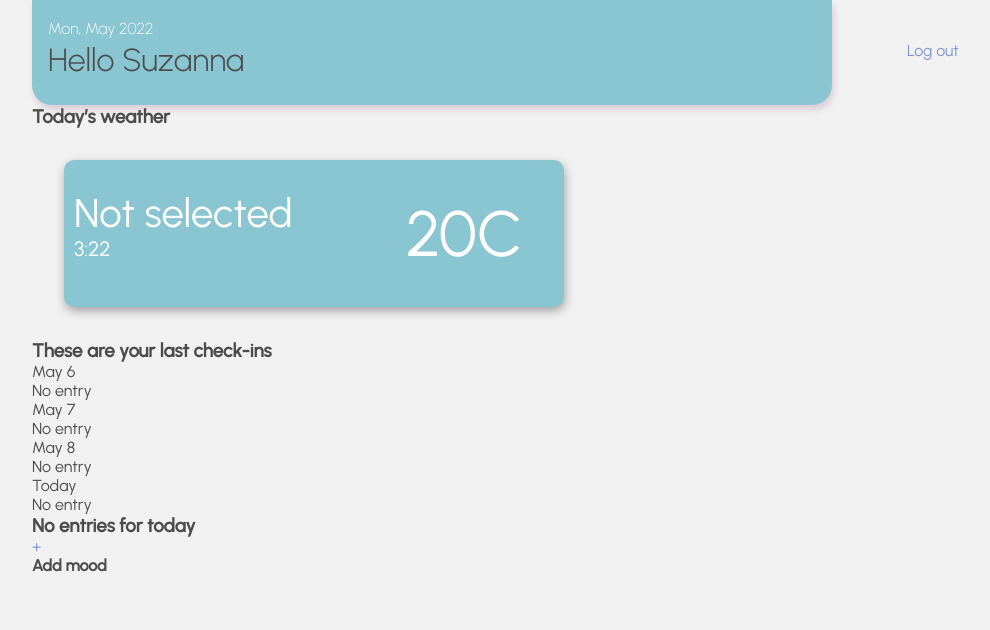
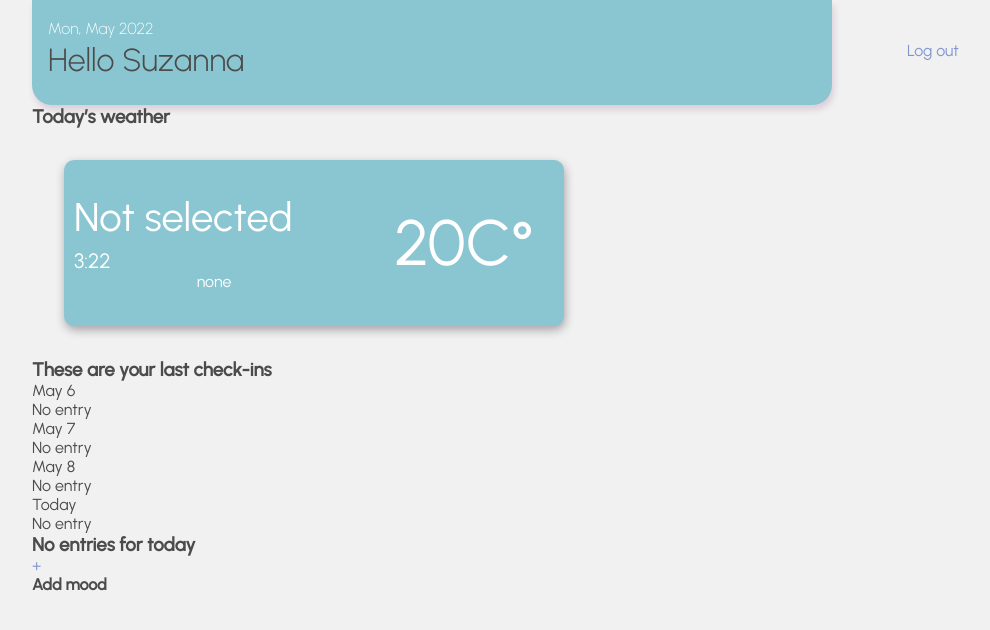
Before and after one commit to wadewilsones/mood-app, a React (Create React App) app in the folder client/: page /test in a window 1280 px wide. Shown: the top 630 px of the page, without its empty margins (208-1198 px from the left). Built offline with nearby package versions, Linux system fonts and the light colour scheme; no server answers.

Commit message:
Weather was edited

```diff
--- a/client/src/App.css
+++ b/client/src/App.css
@@ -125,6 +125,7 @@ body{
         }
     }
 
+
     #moodEdit h3{
         color:white;
         font-weight: 300;
@@ -204,16 +205,15 @@ body{
 
         grid-row-start:1;
         grid-row-end: 4;
-        font-size: 2em;
+        font-size: 2.2em;
         grid-column-start: 2;
     }
 
     #weather-decrs{
         font-size: 1.3em;
         text-align: left;
-        margin:10px 0 0 10px;
-        text-transform: capitalize;
         grid-column-start: 1;
+        font-size:1.3em;
     }
 
     #time{
--- a/client/src/js/Weather.js
+++ b/client/src/js/Weather.js
@@ -19,33 +19,38 @@ function Weather(){
         description: 'none'
     })
 
+
+    //Time and geolocation
     useEffect(() => {
-        setInterval(() => {setTime(new Date())}, 20000);
-        //Run the position locator
-        GeoObject();
+        setInterval(() => {setTime(new Date())}, 10000);
+        //Get user position
+        navigator.geolocation.getCurrentPosition(userPosition); // should run once
+    },[])
+
+
+    //Set up weather
+    useEffect(()=> {
+
         if(location.latitude != ''){
-            getWeather(location.latitude, location.longitude);
+            //getWeather(location.latitude, location.longitude);
+            //console.log(weather.location)
+            console.log(location)
         }
-
+        else{
+            console.log('Location is the same')
+        }
     },[location])
 
 
-
-    //Get user location
-    function GeoObject(){
-        navigator.geolocation.watchPosition(userPosition);
-
-    }
 
     function userPosition(data){
         let position = data.coords;
         let lat = position.latitude;
         let lot = position.longitude;
-        setLocation(prevState => ({
+            setLocation(prevState => ({
                     latitude:lat,
                     longitude:lot
-        }))
-        return[lat, lot]
+            }))
     }
 
 
@@ -70,13 +75,12 @@ function Weather(){
     })
     }
 
-
-    GeoObject();
     return(
         <div className="weather_container">
         <p id="Location">{weather.location}</p>
-        <p id="temperature">{weather.temperature}</p>
-        <p id="weather-decrs">{time.getHours() + ":" + time.getMinutes()}</p>
+        <p id="temperature">{weather.temperature}°</p>
+        <p id="time">{time.getHours() + ":" + time.getMinutes()}</p>
+        <p id="descr">{weather.description}</p>
         </div>
     )
 }
```
